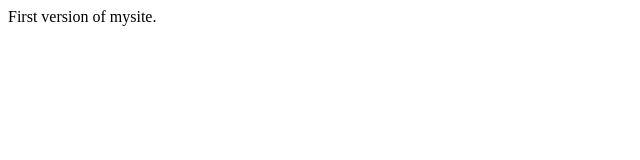
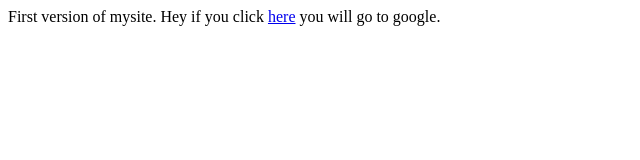
Before and after one commit to hariprasad01/MySite, a plain HTML site: page index.html in a window 1280 px wide. Shown: the whole page, without its empty margins (0-640 px from the left). Drawn offline with Linux system fonts and the light colour scheme.

Commit message:
Link to google

```diff
--- a/index.html
+++ b/index.html
@@ -5,5 +5,6 @@
 </head>
 <body>
 	First version of mysite.
+    Hey if you click <a href="www.google.com">here</a> you will go to google.
 </body>
 </html>
```
